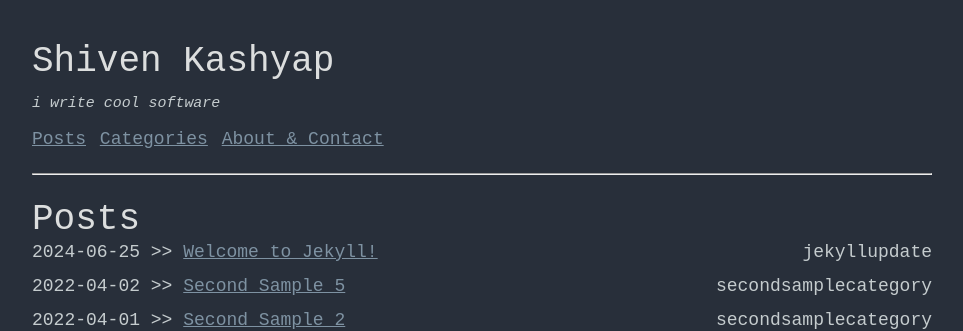
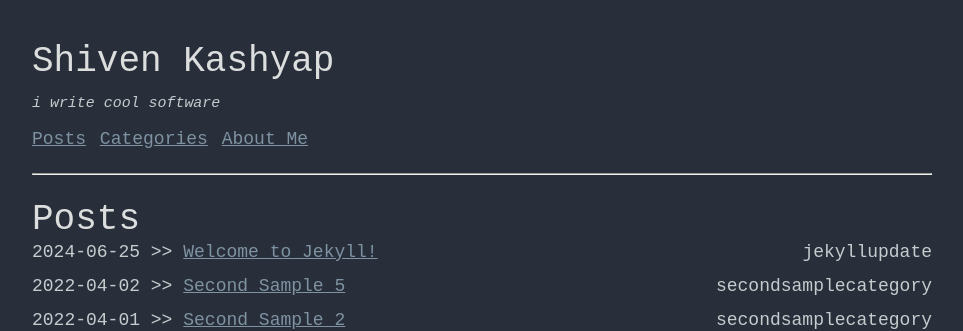
Before and after one commit to shivenkashyapp/shivenkashyapp.github.io, a Jekyll site: the page built from docs/posts/index.html, in a window 1280 px wide. Shown: the top 331 px of the page, without its empty margins (158-1121 px from the left). Built offline with Jekyll 4.4.1, drawn with Linux system fonts in a browser that asks for light colours; the list of posts is cut into pages by our own code.

Commit message:
Update nav.yml

```diff
--- a/docs/_data/nav.yml
+++ b/docs/_data/nav.yml
@@ -2,5 +2,5 @@
   link: /posts
 - name: Categories
   link: /categories/
-- name: About & Contact
-  link: /
+- name: About Me
+  link: /about
```
